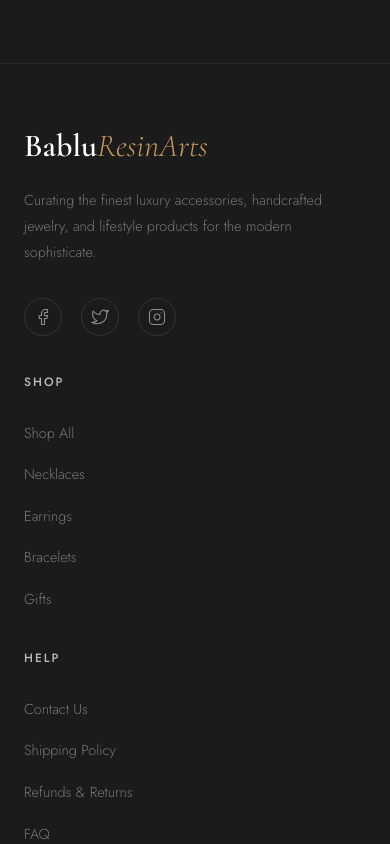
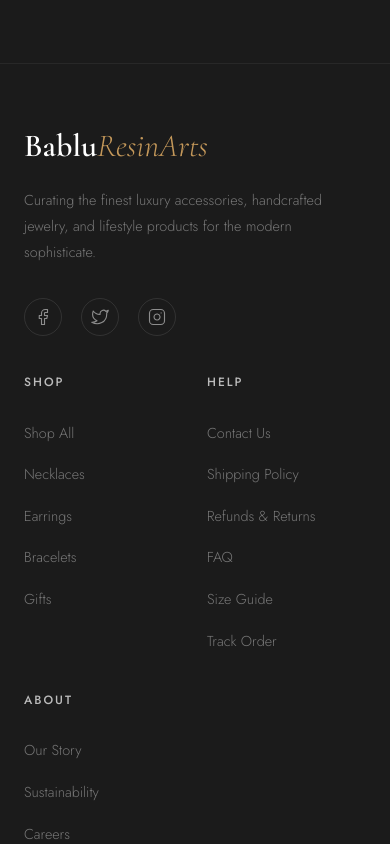
Before and after one commit to ChanduInjumalla/bablu-resin-arts-ecommerce, a React (Vite) app: page / in a window 390 px wide. Shown: the part 5300-6144 px from the top of the page. Built offline with nearby package versions, Linux system fonts and the light colour scheme; no server answers; the database is empty; a web font is replaced by a local one.

Commit message:
Mobile UX Refinements: Update mobile product grid to 2 columns, arrange footer links side-by-side

```diff
--- a/src/components/Footer/Footer.css
+++ b/src/components/Footer/Footer.css
@@ -239,8 +239,12 @@
 
 @media (max-width: 576px) {
   .footer-grid {
-    grid-template-columns: 1fr;
-    gap: 2.5rem;
+    grid-template-columns: repeat(2, 1fr);
+    gap: 2.5rem 1.5rem;
+  }
+
+  .footer-brand {
+    grid-column: 1 / -1;
   }
 
   .newsletter-title {
--- a/src/components/ProductGrid/ProductGrid.css
+++ b/src/components/ProductGrid/ProductGrid.css
@@ -23,7 +23,7 @@
 
 @media (max-width: 480px) {
   .product-grid {
-    grid-template-columns: 1fr;
-    gap: 1.5rem;
+    grid-template-columns: repeat(2, 1fr);
+    gap: 1rem;
   }
 }
```
